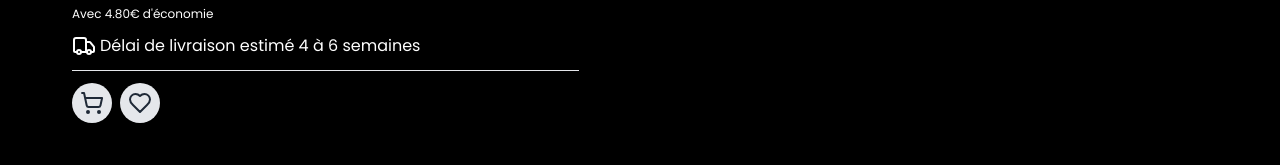
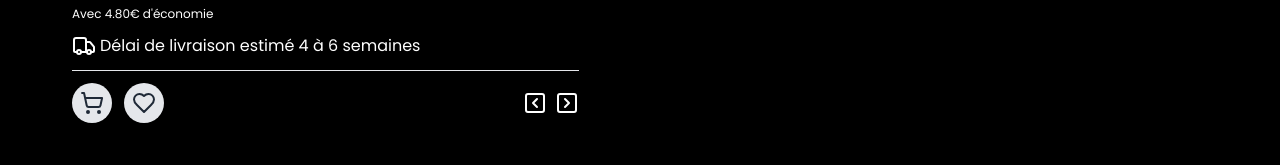
Before and after one commit to Mahmoud974/e-commerce-project, a Next.js app: page /item/1 in a window 1280 px wide. Shown: the part 488-653 px from the top of the page. Built offline with nearby package versions, Linux system fonts and the light colour scheme; no server answers; the database is empty.

Commit message:
en cours

```diff
--- a/src/app/item/[slug]/page.tsx
+++ b/src/app/item/[slug]/page.tsx
@@ -2,7 +2,15 @@
 import Navbar from "@/components/Navbar";
 import React, { useEffect, useState } from "react";
 import { useTemplate } from "@/hook/useTemplate";
-import { Facebook, Heart, Instagram, ShoppingCart, Truck } from "lucide-react";
+import {
+  Facebook,
+  Heart,
+  Instagram,
+  ShoppingCart,
+  SquareChevronLeft,
+  SquareChevronRight,
+  Truck,
+} from "lucide-react";
 import Recommendations from "@/components/Recommendations";
 import Footer from "@/components/Footer";
 import { CarouselPlugin } from "@/components/Caroussel";
@@ -130,7 +138,8 @@ export default function Page({ params }) {
               </p>
             </div>
             <div className="flex flex-col ">
-              <div className="flex items-center justify-start gap-2 py-3 border-t border-gray-200">
+              <div className="flex items-center justify-between gap-2 py-3 border-t border-gray-200">
+                <div className="flex gap-3">
                   <button
                     className={`flex items-center justify-center w-10 h-10 rounded-full ${
                       isInCart ? "bg-green-500" : "bg-gray-200"
@@ -155,6 +164,11 @@ export default function Page({ params }) {
                       }`}
                     />
                   </button>
+                </div>
+                <div className="flex gap-2">
+                  <SquareChevronLeft className="cursor-pointer" />
+                  <SquareChevronRight className="cursor-pointer" />
+                </div>
               </div>
             </div>
           </div>
```
Lines whose indentation alone changed are shown as unchanged.
